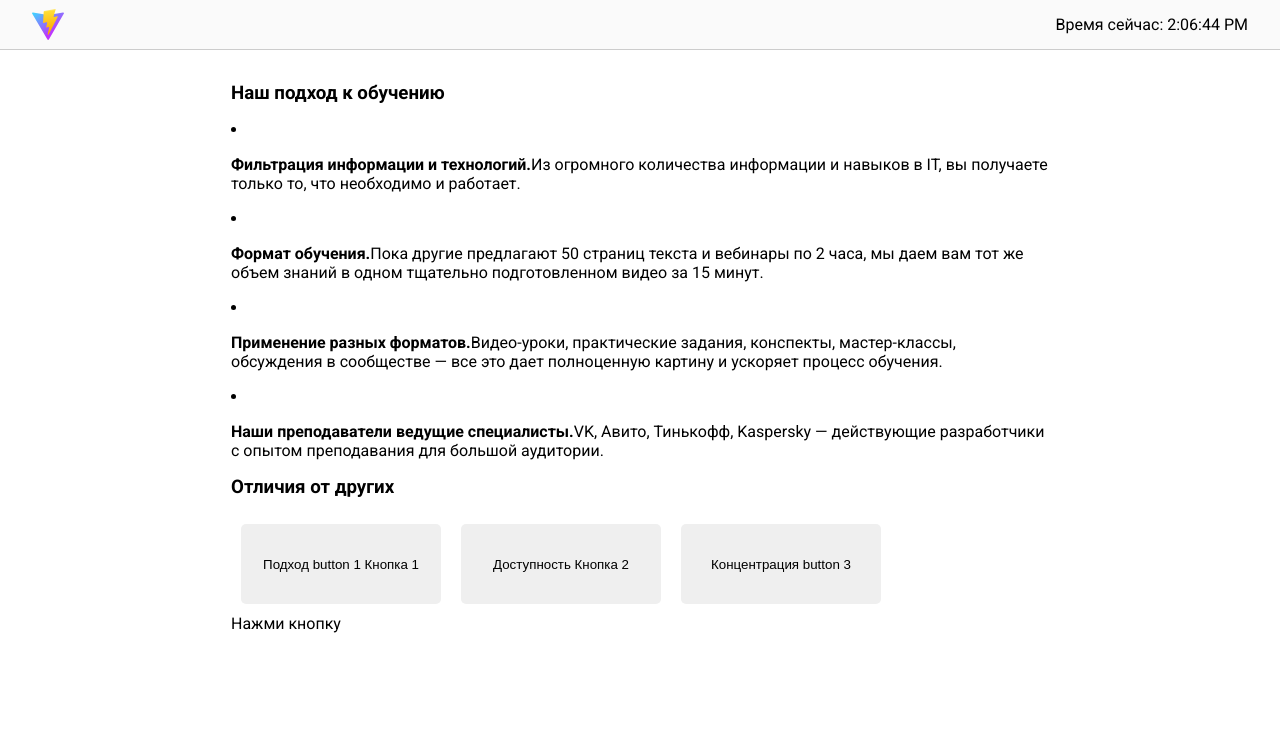
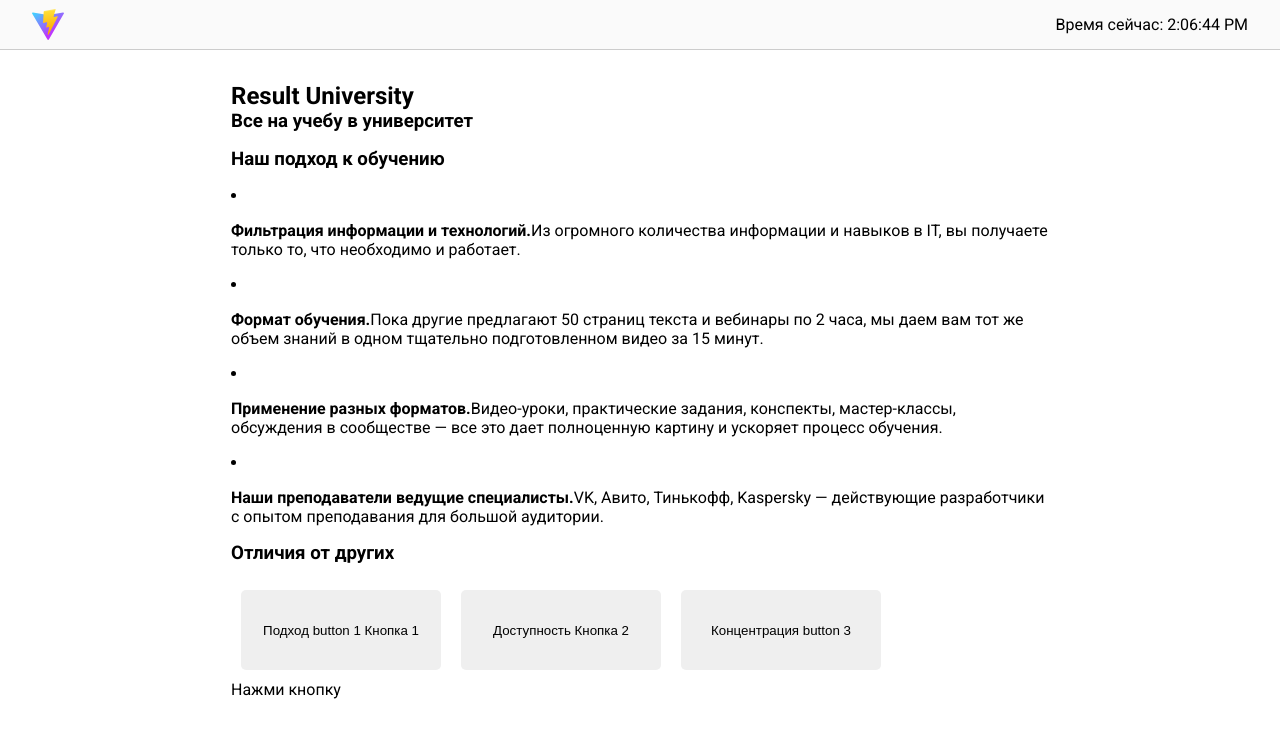
Before and after one commit to Elisei-Trifan/react-vite, a React (Vite) app: page / in a window 1280 px wide. Shown: the top 736 px of the page. Built offline with nearby package versions, Linux system fonts and the light colour scheme; the HTML template or start-up script is replaced by a standard one.

Commit message:
add new file

```diff
--- a/src/App.jsx
+++ b/src/App.jsx
@@ -1,4 +1,5 @@
 import Header from './components/Header'
+import IntroSection from './components/IntroSection'
 import Section from './components/Section'
 import SectionButton from './components/SectionButton'
 
@@ -7,6 +8,7 @@ function App() {
     <>
       <Header />
       <main>
+        <IntroSection />
         <Section />
         <SectionButton />
       </main>
--- /dev/null
+++ b/src/components/IntroSection.jsx
@@ -0,0 +1,8 @@
+export default function IntroSection() {
+  return (
+    <section>
+      <h1>Result University</h1>
+      <h3>Все на учебу в университет</h3>
+    </section>
+  )
+}
```
